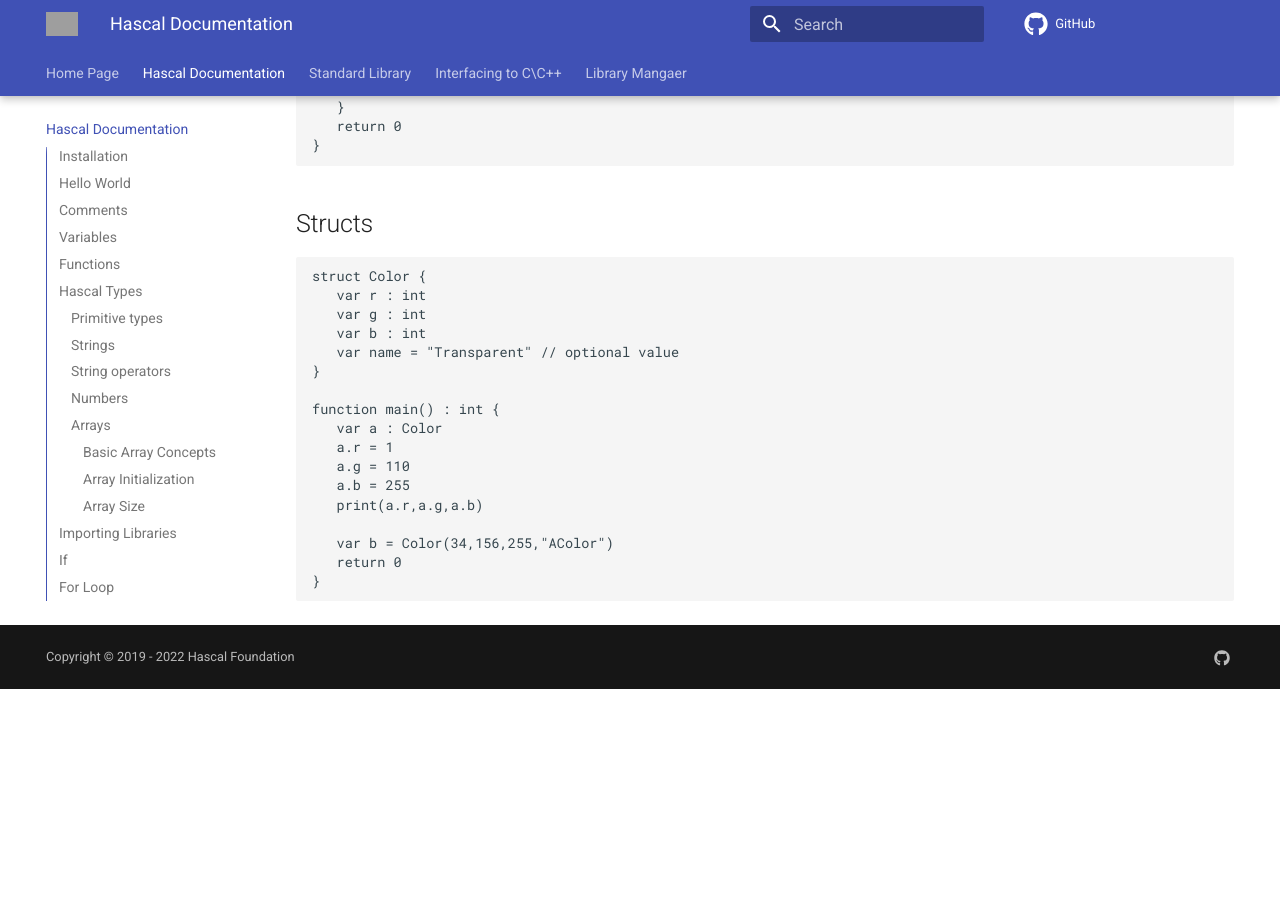
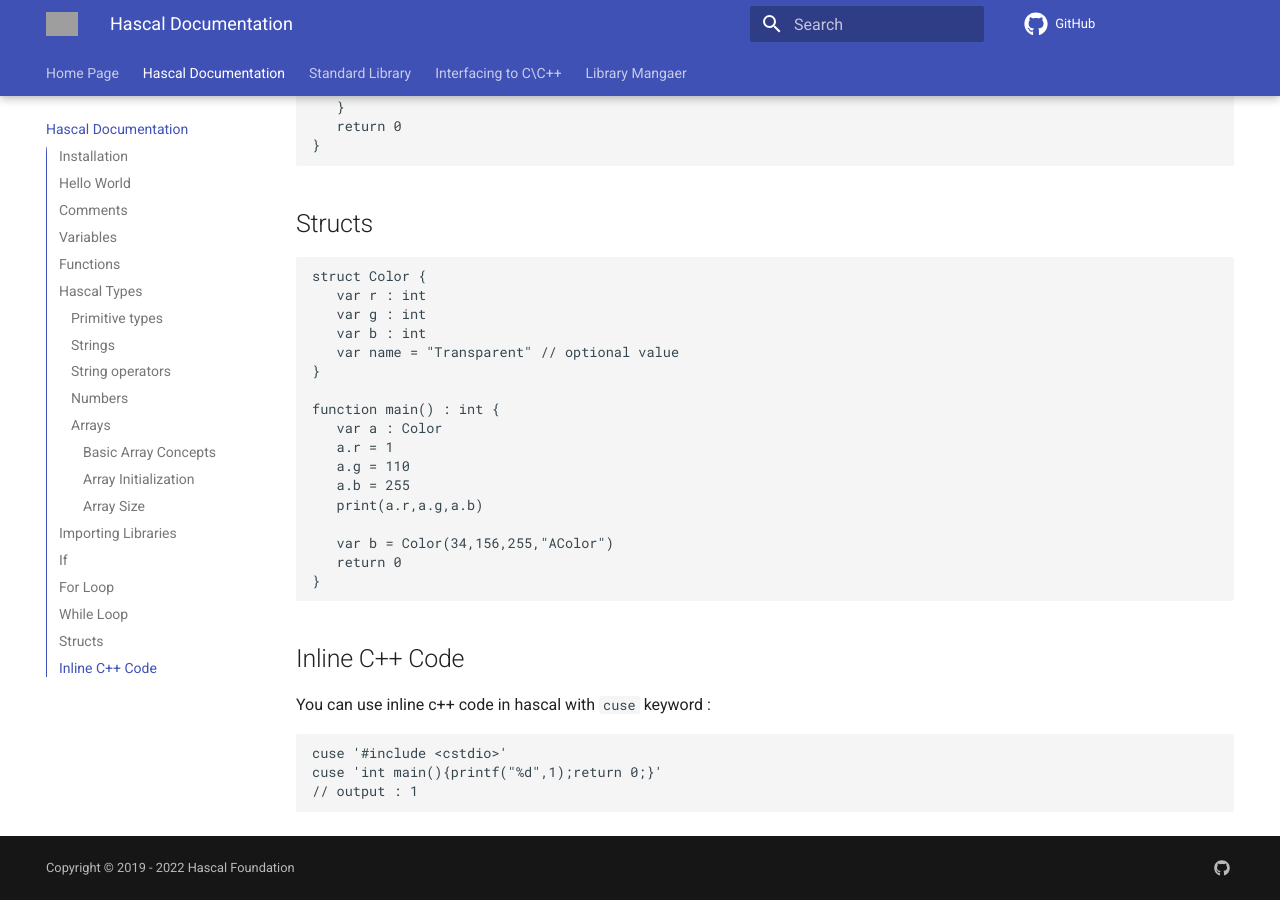
Before and after one commit to sacalon/sacalon, an MkDocs documentation site: the page built from docs/index.md, in a window 1280 px wide and 900 px high, scrolled down 5468 px. Built offline with MkDocs 1.6.1 and Material for MkDocs 9.7.7, drawn with Linux system fonts in a browser that asks for light colours; comment, search, counter and statistics services are not loaded; before the commit the page ends 6157 px from its top, so only the background shows below that; grey boxes are pictures that could not be loaded.

Commit message:
docs : add cuse doc

````diff
--- a/docs/index.md
+++ b/docs/index.md
@@ -260,3 +260,11 @@
    return 0
 }
 ```
+
+## Inline C++ Code
+You can use inline c++ code in hascal with `cuse` keyword :
+```typescript
+cuse '#include <cstdio>'
+cuse 'int main(){printf("%d",1);return 0;}'
+// output : 1
+```
````
Also changed, not shown: 2 other files.
